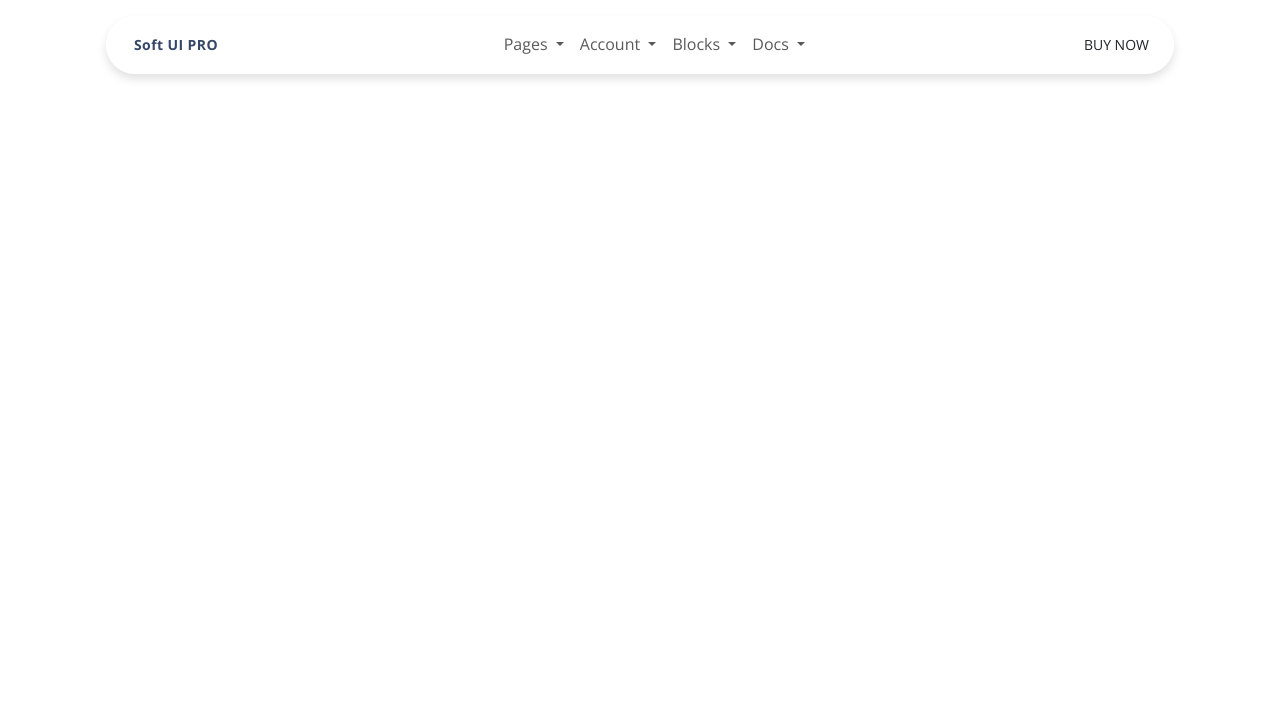
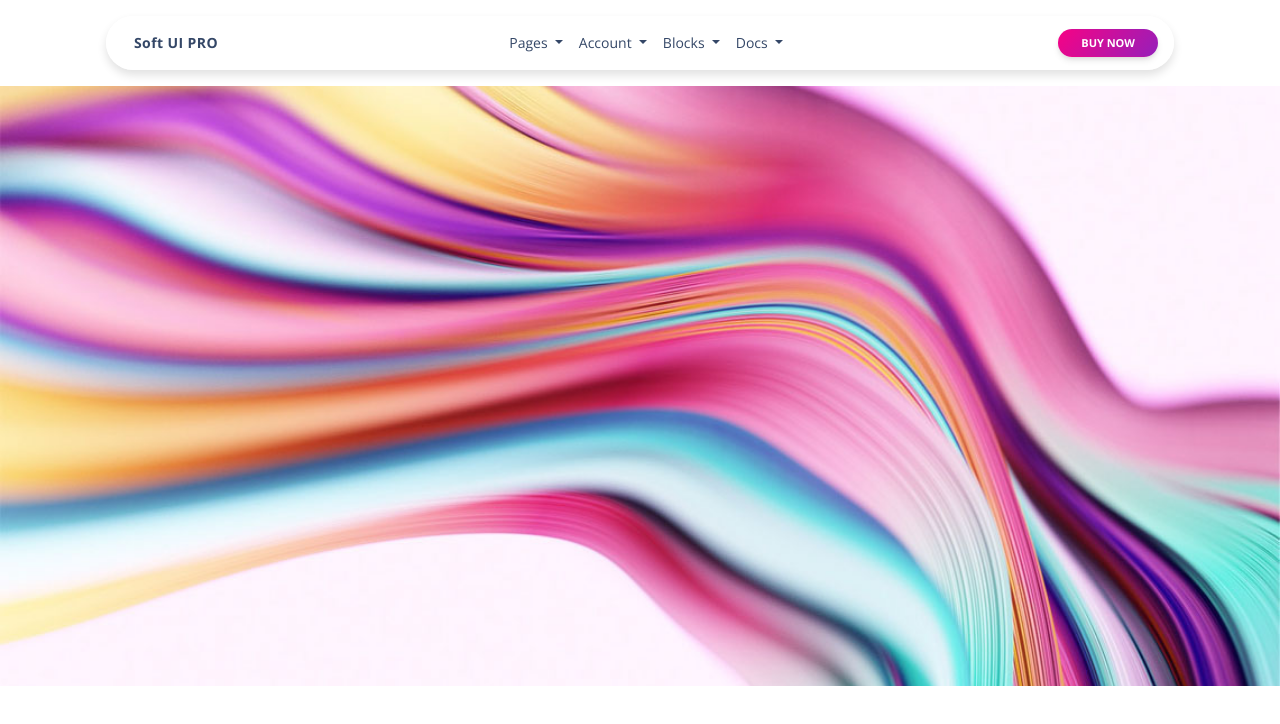
Before and after one commit to SaidovAsadbek/creative-ui, a plain HTML site: page index.html in a window 1280 px wide. Drawn offline with nearby package versions, Linux system fonts and the light colour scheme.

Commit message:
header progress

```diff
--- a/assets/css/index.scss
+++ b/assets/css/index.scss
@@ -112,3 +112,54 @@ body {
     font-size: 14px;
     letter-spacing: 0.025rem;
 }
+
+.navbar-brand:hover {
+    color: #344767;
+}
+
+.navbar .nav-link {
+    color: #344767;
+    padding: 0.5rem 1rem;
+    font-weight: 400;
+    font-size: 14px;
+}
+
+.btn.btn-rounded {
+    border-radius: 1.875rem;
+}
+
+.bg-gradient-primary {
+    background-image: linear-gradient(310deg, #7928ca, #ff0080);
+}
+
+.btn-sm.bg-gradient-primary:hover {
+    background-color: #cb0c9f;
+    border-color: #cb0c9f;
+    box-shadow: 0 3px 5px -1px rgba(0, 0, 0, 0.09),
+        0 2px 3px -1px rgba(0, 0, 0, 0.07);
+    transform: scale(1.02);
+}
+
+.navbar .btn-sm {
+    color: $bs-white;
+    box-shadow: 0 4px 7px -1px rgba(0, 0, 0, 0.11),
+        0 2px 4px -1px rgba(0, 0, 0, 0.07);
+    background-size: 150%;
+    background-position-x: 25%;
+    transition: all 0.15s ease-in;
+    font-weight: 700;
+    font-size: 11px;
+    display: inline-block;
+    padding: 5px 22px;
+}
+
+.page-header {
+    background-image: url("../images/header/curved1.jpg");
+    background-repeat: no-repeat;
+    background-size: cover;
+    background-position: 50%;
+}
+
+.min-vh-75 {
+    min-height: 75vh;
+}
--- a/index.html
+++ b/index.html
@@ -28,11 +28,6 @@
         <nav class="navbar navbar-expand-lg my-3 mx-4 blur blur-rounded shadow py-2">
             <div class="container-fluid">
                 <a class="navbar-brand font-weight-bolder ms-sm-3" href="#">Soft UI PRO</a>
-                <button class="navbar-toggler" type="button" data-bs-toggle="collapse"
-                    data-bs-target="#navbarSupportedContent" aria-controls="navbarSupportedContent"
-                    aria-expanded="false" aria-label="Toggle navigation">
-                    <span class="navbar-toggler-icon"></span>
-                </button>
 
                 <div class="collapse navbar-collapse flex-grow-0" id="navbarSupportedContent">
                     <ul class="navbar-nav me-auto mb-2 mb-lg-0">
@@ -95,12 +90,20 @@
                     </ul>
                 </div>
                 <a href="#" class="btn btn-sm bg-gradient-primary btn-rounded me-1">BUY NOW</a>
+
+                <button class="navbar-toggler" type="button" data-bs-toggle="collapse"
+                    data-bs-target="#navbarSupportedContent" aria-controls="navbarSupportedContent"
+                    aria-expanded="false" aria-label="Toggle navigation">
+                    <span class="navbar-toggler-icon"></span>
+                </button>
             </div>
         </nav>
     </div>
 
     <header class="header" id="header">
+        <div class="page-header min-vh-75 position-relative">
 
+        </div>
     </header>
 
     <!-- -------------- Bootstrap JS ---------------- -->
```
Also changed, not shown: assets/css/index.css, 1 other file. Lines whose indentation alone changed are shown as unchanged.
